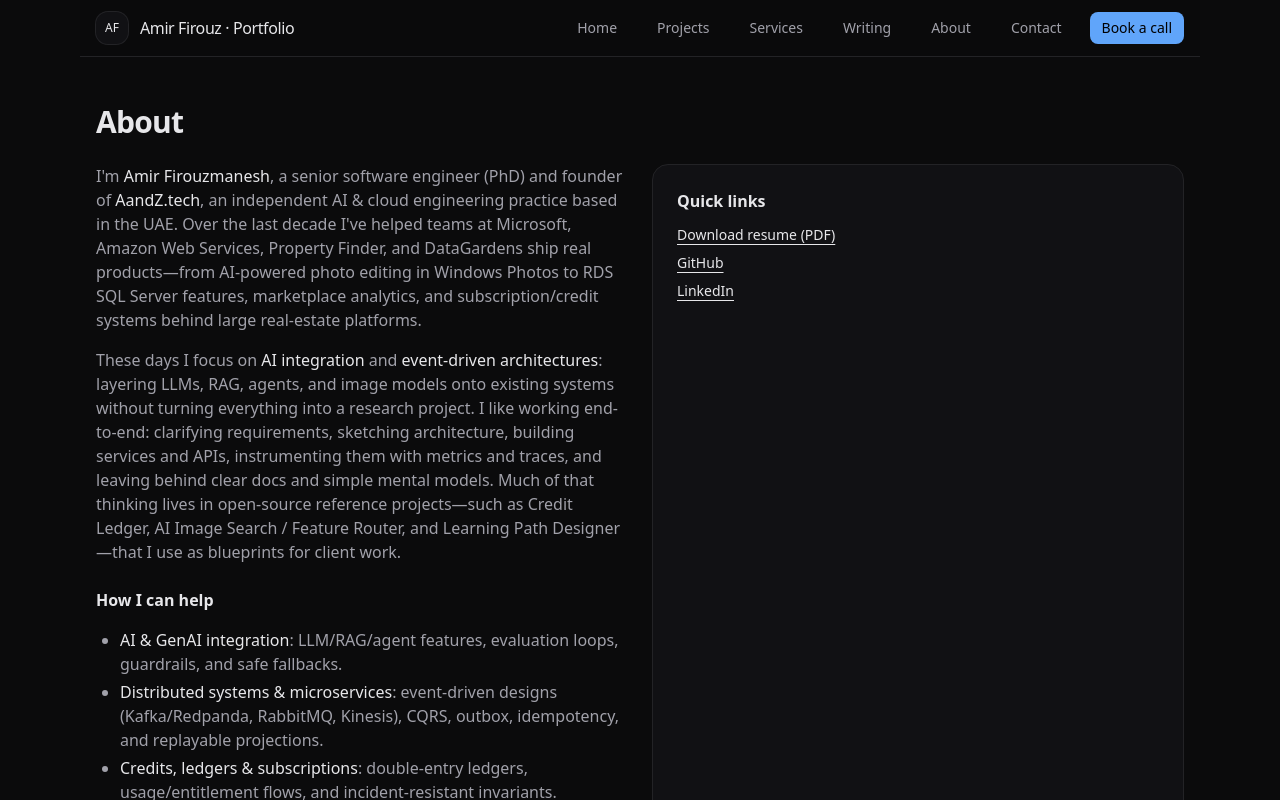
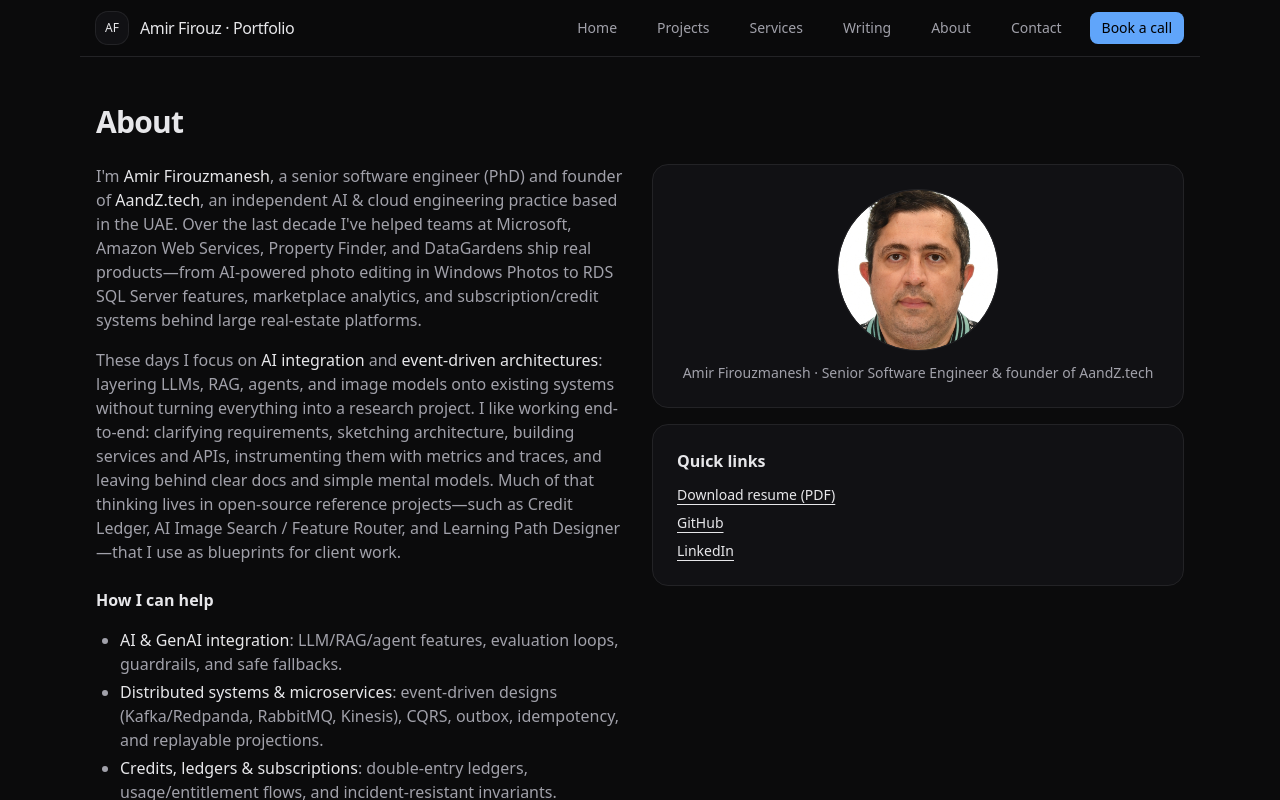
Before and after one commit to amirhf/portfolio, a Next.js app: page /about in a window 1280 px wide. Shown: the top 800 px of the page. Built offline with nearby package versions, Linux system fonts and the light colour scheme.

Commit message:
add personal photo

```diff
--- a/app/about/page.tsx
+++ b/app/about/page.tsx
@@ -1,3 +1,4 @@
+import Image from 'next/image'
 import Header from '@/components/Header'
 import Footer from '@/components/Footer'
 import Section from '@/components/Section'
@@ -82,6 +83,22 @@
               </div>
             </div>
 
+            <div className="space-y-4">
+              <div className="rounded-2xl border border-line bg-surface p-6 flex flex-col items-center">
+                <div className="overflow-hidden rounded-full border border-line">
+                  <Image
+                    src="/images/amirhf.jpg"
+                    alt="Portrait of Amir Firouzmanesh"
+                    width={200}
+                    height={200}
+                    className="h-32 w-32 md:h-40 md:w-40 rounded-full object-cover"
+                  />
+                </div>
+                <p className="mt-3 text-sm text-ink-muted text-center">
+                  Amir Firouzmanesh · Senior Software Engineer &amp; founder of AandZ.tech
+                </p>
+              </div>
+
               <div className="rounded-2xl border border-line bg-surface p-6">
                 <h3 className="font-semibold">Quick links</h3>
                 <ul className="mt-3 space-y-2 text-sm">
@@ -118,6 +135,7 @@
                 </ul>
               </div>
             </div>
+          </div>
         </Section>
       </main>
       <Footer />
```
Lines whose indentation alone changed are shown as unchanged.
